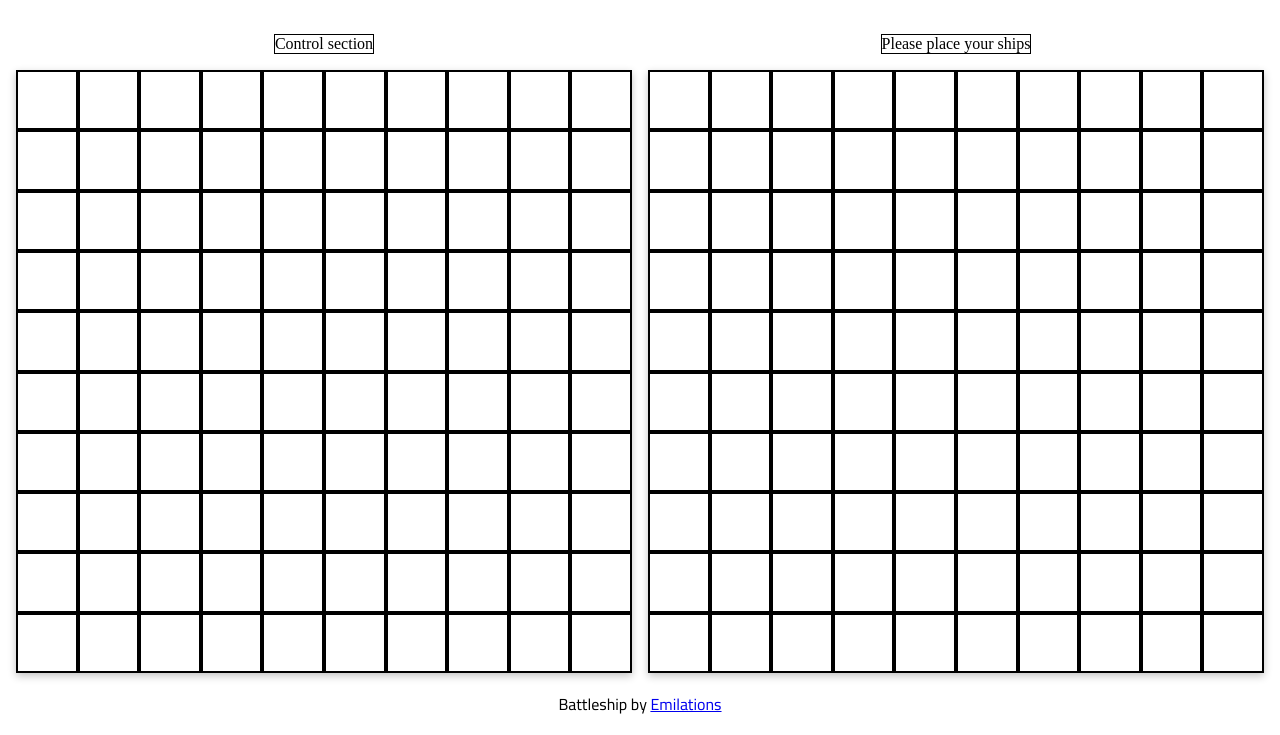
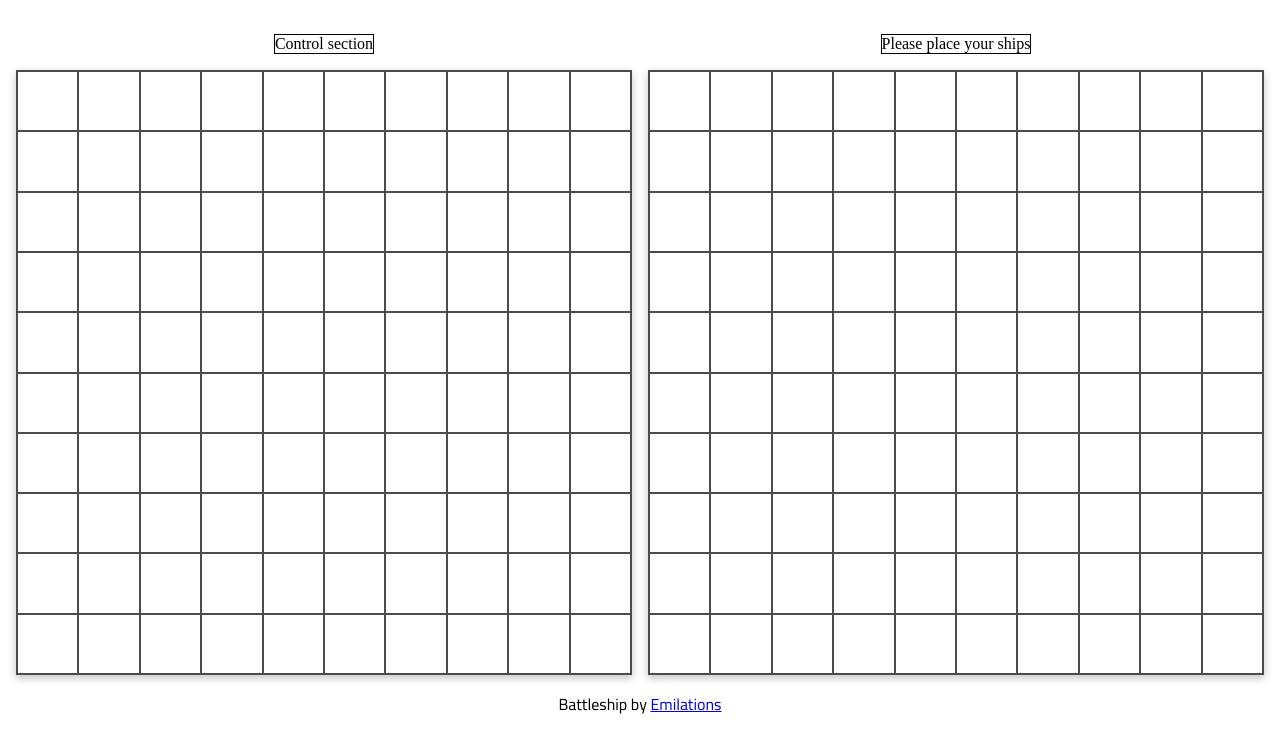
Before and after one commit to emilations/odin-Battleship, a plain HTML site: page index.html in a window 1280 px wide. Shown: the part 65-800 px from the top of the page. Drawn offline with Linux system fonts and the light colour scheme.

Commit message:
Add checkpoint

```diff
--- a/styles.css
+++ b/styles.css
@@ -53,7 +53,8 @@ body {
 }
 
 /* MESSAGE ELEMENT */
-.message, .control {
+.message,
+.control {
   justify-self: center;
   border: 1px solid black;
 }
@@ -71,15 +72,13 @@ body {
   display: grid;
   grid-template-columns: repeat(10, 1fr);
   grid-template-rows: repeat(10, 1fr);
-  /* border: 2px solid black; */
+  border: solid rgb(75, 75, 75) 1px;
   box-shadow: rgba(0, 0, 0, 0.24) 0px 3px 8px;
-  box-sizing: border-box;
 }
 
 /* Cell element */
 .cell-p1 {
-  border: 2px solid black;
-  box-sizing: border-box;
+  border: solid rgb(75, 75, 75) 1px;
 }
 
 /* Footer element */
```
